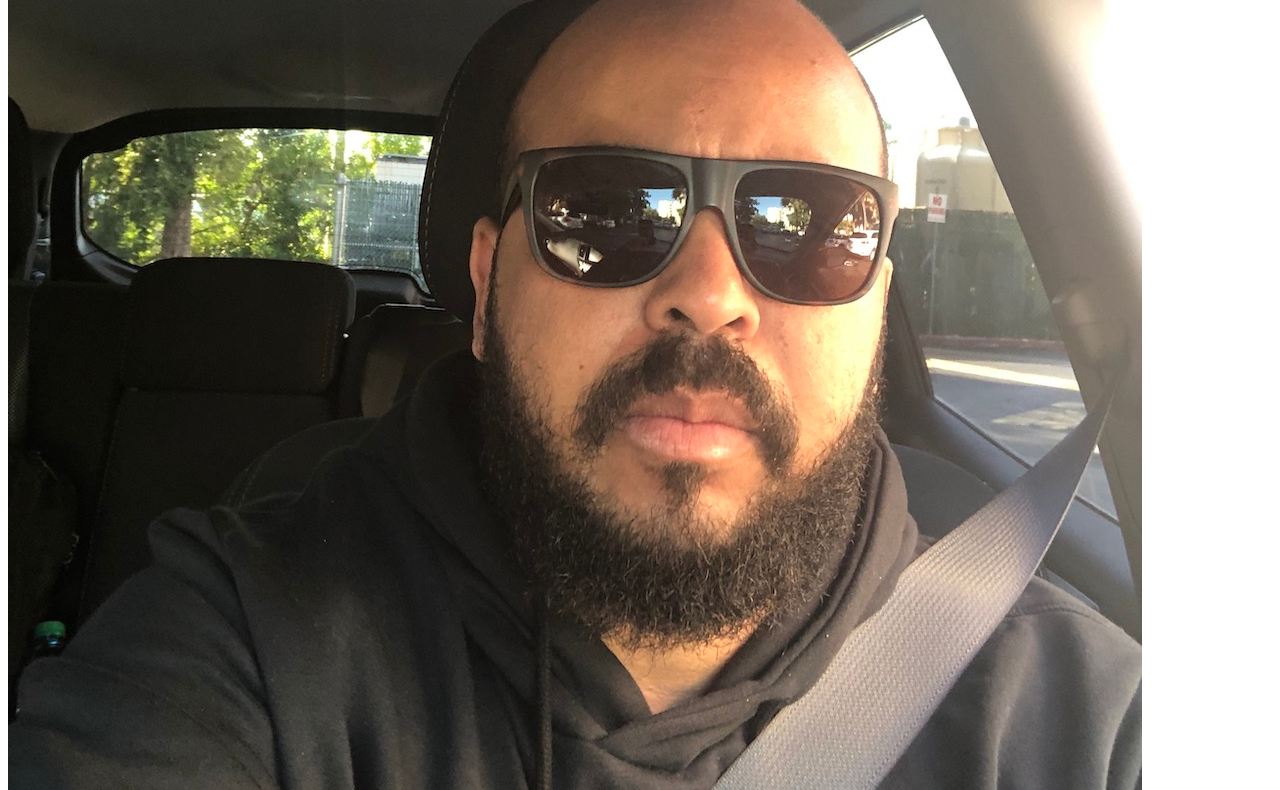
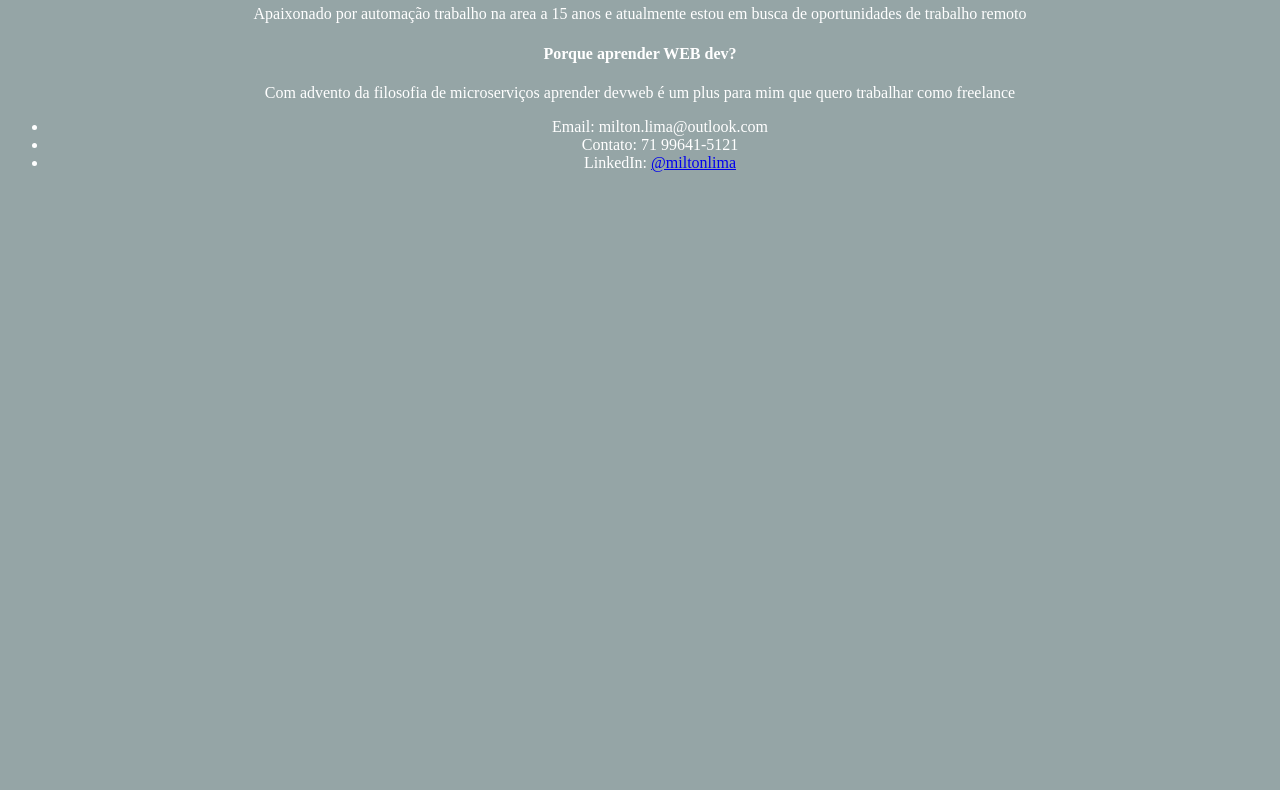
Before and after one commit to miltlima/me, a plain HTML site: page index.html in a window 1280 px wide. Shown: the part 578-1368 px from the top of the page. After the commit the page ends 800 px from the top, so only its background shows below. Drawn offline with Linux system fonts and the light colour scheme.

Commit message:
Adicionado estilo ao arquivo index

```diff
--- /dev/null
+++ b/css/style.css
@@ -0,0 +1,14 @@
+/* Criaçao da classe center com a instrução de alinhamento no centro */
+.center{
+    text-align: center;
+
+}
+.size-img{
+    width: 30%;
+}
+.bg{
+    background-color: #95a5a6;
+}
+.txt-color{
+    color: white;
+}
--- a/index.html
+++ b/index.html
@@ -6,18 +6,19 @@
         <meta name="viewpoint" content="width=device-width, initial-scale=">
         <meta http-equiv="X-UA-Compatible" content="chrome">
         <title>Milton Lima</title>
+        <link rel="stylesheet" href="css/style.css">
     </head>
     <!-- No body colocaremos tudo que o browser irá renderizar ... ou seja, mostrar para o usuário -->
-    <body>
-        <img src="img/IMG_9921.jpeg" alt="Milton drive in USA">
+    <body class="center bg">
+        <img class="size-img" src="img/IMG_9921.jpeg" alt="Milton drive in USA">
         <!-- Tags para titulo: h1, h2, h3, h4, h5 e h6 -->
-        <h2>Milton Lima</h2>
+        <h2 class="txt-color">Milton Lima</h2>
         <!-- Tag para parágrafos -->
-        <p>Apaixonado por automação trabalho na area a 15 anos e atualmente estou em busca de oportunidades de trabalho remoto</p>
-        <h4>Porque aprender WEB dev?</h4>
-        <p>Com advento da filosofia de microserviços aprender devweb é um plus para mim que quero trabalhar como freelance</p>
+        <p class="txt-color">Apaixonado por automação trabalho na area a 15 anos e atualmente estou em busca de oportunidades de trabalho remoto</p>
+        <h4 class="txt-color">Porque aprender WEB dev?</h4>
+        <p class="txt-color" >Com advento da filosofia de microserviços aprender devweb é um plus para mim que quero trabalhar como freelance</p>
         <!-- Tag ul para criação de lista. Tag ol cria lista ordenada -->
-        <ul>
+        <ul class="txt-color" >
             <!-- Tag li sempre que quiser criar 1 item para a lista -->
             <li>Email: milton.lima@outlook.com </li>
             <li>Contato: 71 99641-5121</li>
```
